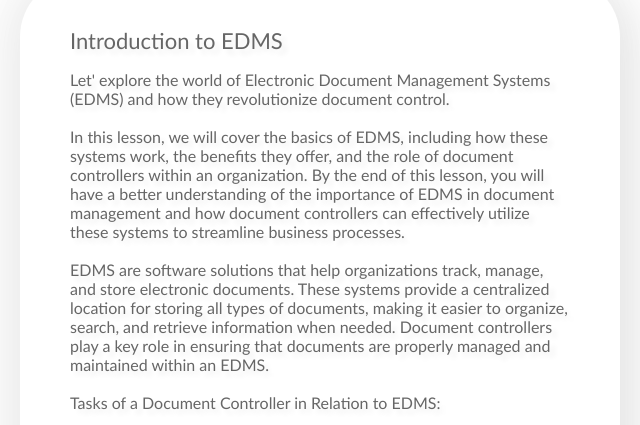
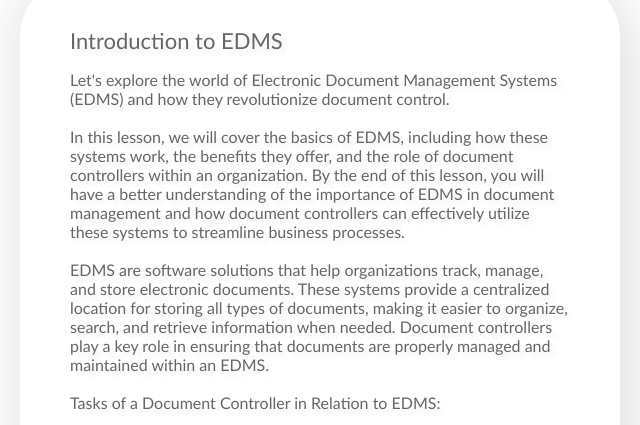
Before and after one commit to xamr0n/dc-basic-course, a plain HTML site: page dc3.html in a window 1280 px wide. Shown: the part 193-618 px from the top of the page, 320-960 px from the left. Drawn offline with Linux system fonts and the light colour scheme.

Commit message:
Update dc3.html

```diff
--- a/dc3.html
+++ b/dc3.html
@@ -24,7 +24,7 @@
       <span style="font-size: 22px; font-weight: 550">Introduction to EDMS</span>
       <br>
       <p>
-        Let' explore the world of Electronic Document Management Systems (EDMS) and how they revolutionize document control.
+        Let's explore the world of Electronic Document Management Systems (EDMS) and how they revolutionize document control.
         <br><br>
         In this lesson, we will cover the basics of EDMS, including how these systems work, the benefits they offer, and the role of document controllers within an organization. By the end of this lesson, you will have a better understanding of the importance of EDMS in document management and how document controllers can effectively utilize these systems to streamline business processes.
         <br><br>
```
